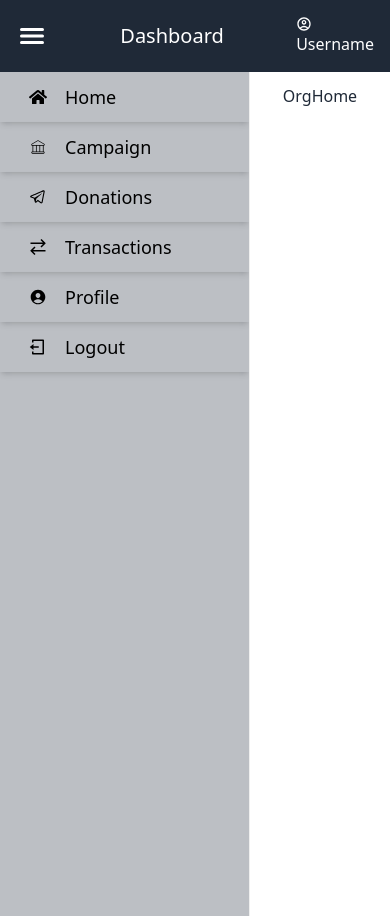
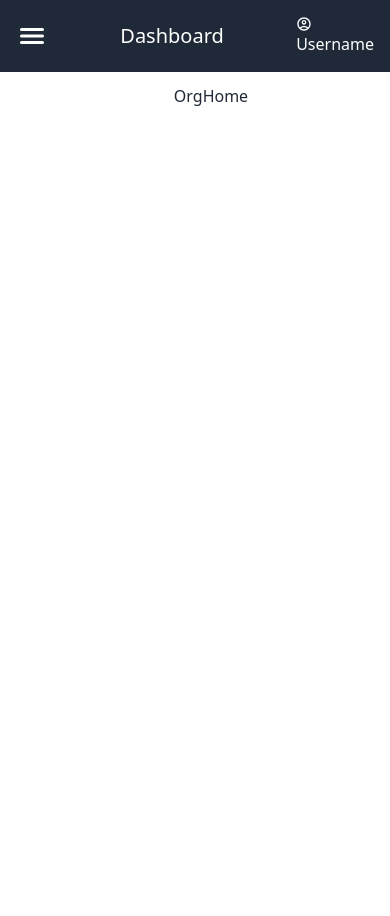
Before and after one commit to MuchokiDavid/Msaadafund-Frontend, a React (Create React App) app: page /company/dashboard in a window 390 px wide. After the commit the page ends 844 px from the top, so only its background shows below. Built offline with nearby package versions, Linux system fonts and the light colour scheme.

Commit message:
company sidebar

```diff
--- a/src/components/org-dashboard/DashboardNav.jsx
+++ b/src/components/org-dashboard/DashboardNav.jsx
@@ -9,42 +9,17 @@ function DashboardNav({toggleSidebar}) {
   const {isLoggedIn, user} = useAuth();
   console.log(user)
 
-  // const toggleSidebar = () => {
-  //   setIsOpen(!isOpen);
-  // };
-
-  // useEffect(() => {
-  //   const handleResize = () => {
-  //     const isLargeScreen = window.innerWidth >= 1024;
-  //     setIsOpen(isLargeScreen); // Open on large screens, close on others
-  //   };
-
-  //   window.addEventListener('resize', handleResize);
-
-  //   return () => {
-  //     window.removeEventListener('resize', handleResize);
-  //   };
-  // }, []);
-
   return (
     <div>
         <nav className="bg-gray-800 text-white flex justify-between items-center p-4">
 
             <button onClick={toggleSidebar} className="text-white focus:outline-none">
             <IoMenu className='w-8 h-8' />
-
-            {/* <svg className="h-6 w-6" fill="none" viewBox="0 0 24 24" stroke="currentColor">
-                {isOpen ? (
-                <path strokeLinecap="round" strokeLinejoin="round" strokeWidth={2} d="M6 18L18 6M6 6l12 12" />
-                ) : (
-                <path strokeLinecap="round" strokeLinejoin="round" strokeWidth={2} d="M4 6h16M4 12h16M4 18h16" />
-                )}
-            </svg> */}
             </button>
             <h1 className="text-xl">Dashboard</h1>
             <div>
             <h2><MdOutlineAccountCircle />Username</h2>
-            </div> {/* Add any additional navbar content here */}
+            </div>
         </nav>
     </div>
   )
--- a/src/components/org-dashboard/Menubar.jsx
+++ b/src/components/org-dashboard/Menubar.jsx
@@ -8,29 +8,12 @@ import { GrTransaction } from "react-icons/gr";
 import { IoPersonCircle } from "react-icons/io5";
 import { RiLogoutBoxLine } from "react-icons/ri";
 import { useAuth } from '../../context/usersContext';
-import { MdOutlineAccountCircle } from "react-icons/md";
+import { IoMenu } from "react-icons/io5";
 
-function Menubar({isOpen}) {
+function Menubar({isOpen, toggleSidebar}) {
   // const [isOpen, setIsOpen] = useState(true); // Default to open on large screens
   const {isLoggedIn, user} = useAuth();
   console.log(user)
-
-  // const toggleSidebar = () => {
-  //   setIsOpen(!isOpen);
-  // };
-
-  // useEffect(() => {
-  //   const handleResize = () => {
-  //     const isLargeScreen = window.innerWidth >= 1024;
-  //     // setIsOpen(isLargeScreen); // Open on large screens, close on others
-  //   };
-
-  //   window.addEventListener('resize', handleResize);
-
-  //   return () => {
-  //     window.removeEventListener('resize', handleResize);
-  //   };
-  // }, []);
 
   const handleLogout = () => {
     // Handle logout
@@ -38,25 +21,13 @@ function Menubar({isOpen}) {
 
   return (
     <>
-      {/* Navbar */}
-      {/* <nav className="bg-gray-800 text-white flex justify-between items-center p-4">
 
-        <button onClick={toggleSidebar} className="text-white focus:outline-none">
-          <svg className="h-6 w-6" fill="none" viewBox="0 0 24 24" stroke="currentColor">
-            {isOpen ? (
-              <path strokeLinecap="round" strokeLinejoin="round" strokeWidth={2} d="M6 18L18 6M6 6l12 12" />
-            ) : (
-              <path strokeLinecap="round" strokeLinejoin="round" strokeWidth={2} d="M4 6h16M4 12h16M4 18h16" />
-            )}
-          </svg>
+       {!isOpen && (
+        <button onClick={toggleSidebar} className="text-white focus:outline-none md:hidden">
+          <IoMenu className='w-8 h-8' />
         </button>
-        <h1 className="text-xl">Dashboard</h1>
-        <div>
-          <h2><MdOutlineAccountCircle />Username</h2>
-        </div> {/* Add any additional navbar content here *
-      </nav> */}
+      )}
 
-      {/* Sidebar */}
       <Sidebar className={`text-black h-full dark:bg-gray-300 ${isOpen ? '' : 'hidden'}`} style={{ zIndex: 1000, height: "100vh", backgroundColor: '#2D3748'}}>
         <Menu
           menuItemStyles={{
--- a/src/components/org-dashboard/OrgLayout.jsx
+++ b/src/components/org-dashboard/OrgLayout.jsx
@@ -7,8 +7,8 @@ import OrgHome from './pages/OrgHome';
 import DashboardNav from './DashboardNav';
 
 function OrgLayout() {
-  const [isSidebarOpen, setIsSidebarOpen] = useState(true);
-  const [isLargeScreen, setIsLargeScreen] = useState(window.innerWidth >= 1024);
+  const [isSidebarOpen, setIsSidebarOpen] = useState(window.innerWidth >= 768);
+  const [isLargeScreen, setIsLargeScreen] = useState(window.innerWidth >= 768);
 
   // Toggle sidebar
   const toggleSidebar = () => {
@@ -17,8 +17,10 @@ function OrgLayout() {
 
   useEffect(() => {
     const handleResize = () => {
-      setIsLargeScreen(window.innerWidth >= 1024);
-      if (!window.innerWidth >= 1024) {
+      const isScreenLarge = window.innerWidth >= 768;
+      setIsLargeScreen(isScreenLarge);
+      setIsSidebarOpen(isScreenLarge); // Set sidebar state based on screen size
+      if (!isScreenLarge) {
         setIsSidebarOpen(false);
       }
     };
@@ -34,7 +36,7 @@ function OrgLayout() {
     <div>
       <DashboardNav toggleSidebar={toggleSidebar} />
       <div className="flex">
-        <Menubar isOpen={isSidebarOpen} />
+        <Menubar isOpen={isSidebarOpen} toggleSidebar={toggleSidebar}/>
         {/* {isLargeScreen && <Menubar isOpen={isSidebarOpen} />} */}
         <main className="mt-3 mx-auto md:w-3/4 overflow-y-auto md:m-3 min-h-max h-1/6">
           <Routes>
```
